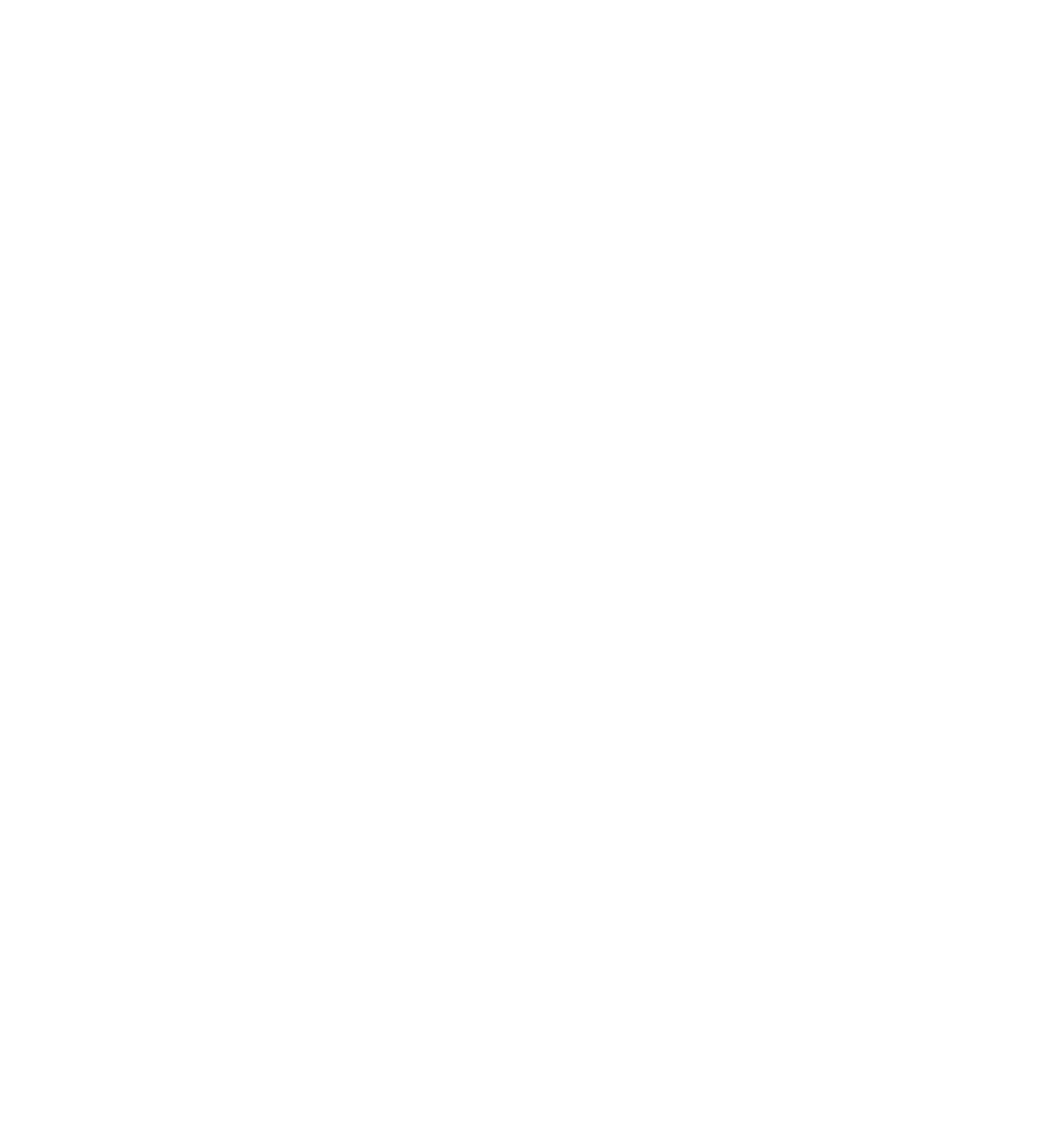
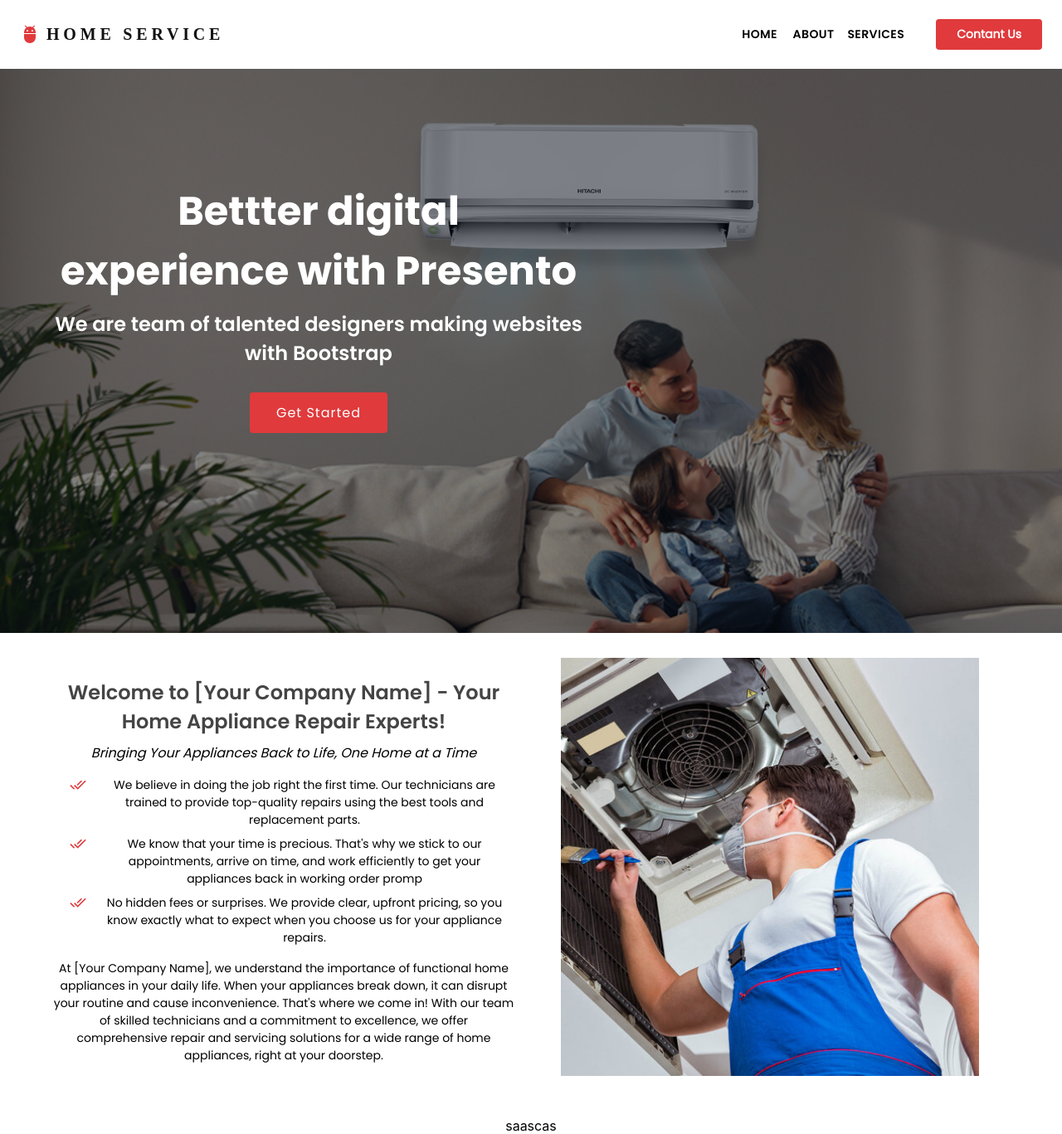
Before and after one commit to udhaya6117/Kartick_AC, a React (Create React App) app: page / in a window 1280 px wide. Shown: the whole page at 83% size. Before the commit the page ends 800 px from the top, so only its background shows below. Built offline with nearby package versions, Linux system fonts and the light colour scheme.

Commit message:
karthick_ac project

```diff
--- a/src/App.js
+++ b/src/App.js
@@ -1,10 +1,11 @@
 import logo from './logo.svg';
 import './App.css';
+import Landingpage from './Landingpage/Landingpage';
 
 function App() {
   return (
     <div className="App">
-
+       <Landingpage />
     </div>
   );
 }
--- a/src/Landingpage/Landingpage.css
+++ b/src/Landingpage/Landingpage.css
@@ -0,0 +1,136 @@
+.header-btn{
+    margin-left: 30px;
+    background: #e03a3c;
+    color: #fff;
+    border-radius: 4px;
+    padding: 8px 25px;
+    white-space: nowrap;
+    transition: 0.3s;
+    font-size: 14px;
+    font-weight: 600;
+    border: none;
+    display: inline-block;
+    font-family: "Poppins-Regular";
+}
+.hero-box{
+    z-index: 11111;
+}
+
+.hero-img h1 {
+    margin: 0;
+    font-size: 48px;
+    font-weight: 700;
+    color: #fff;
+    font-family: "Poppins-Bold";
+  }
+
+  .hero-img h2 {
+    color: #fff;
+    margin: 10px 0 0 0;
+    font-size: 24px;
+    font-family: "Poppins-SemiBold";
+  }
+
+  .hero-img .btn{
+    font-family: "Raleway", sans-serif;
+    font-weight: 500;
+    font-size: 16px;
+    letter-spacing: 1px;
+    display: inline-block;
+    padding: 10px 30px;
+    border-radius: 4px;
+    transition: 0.5s;
+    margin-top: 30px;
+    color: #fff;
+    background: #e03a3c;
+    border: 2px solid #e03a3c;
+    font-family: "Poppins-Regular";
+  }
+
+  .hero-img .btn:hover {
+    background: transparent;
+    border-color: #fff;
+    cursor: pointer;
+  }
+
+
+/* Landingpage content */
+
+.hero-img {
+    width: 100%;
+    height: 85vh;
+    background: url("../img/hero-img.jpg") top center ;
+    background-size: cover;
+    position: relative;
+    padding-top: 0px;
+  }
+
+  .hero-img::after {
+    content: "";
+    background: rgba(4, 12, 25, 0.5);
+    position: absolute;
+    bottom: 0;
+    top: 0;
+    left: 0;
+    right: 0;
+  }
+
+  .hero-img .hero-container{
+    position: absolute;
+    width: 50%;
+    z-index: 9;
+    top:20%;
+    left: 5%;
+  }
+
+  .Aboutus{
+    margin-top: 30px;
+  }
+  .aboutus-box{
+    display: grid;
+    grid-template-columns: 50% 50%;
+  }
+
+  .aboutus-box .about-box-1{
+    padding-right: 20px;
+  }
+
+  .aboutus-box .about-box-1 h3{
+    font-weight: 600;
+    font-size: 24px;
+    font-family: "Poppins-SemiBold";
+    color: #444444;
+    margin-bottom: 0.5rem;
+  }
+
+  .aboutus-box .about-box-1 p{
+    font-style: italic;
+    font-family: "Poppins-Regular";
+    margin-top: 0px;
+  }
+  .aboutus-box .about-box-1 .aboutus-contecnt-box-1{
+    font-family: "Poppins-Regular";
+    margin-top: 0px;
+    font-size: 14px;
+    font-style: normal;
+  }
+  .aboutus-box .about-box-1 ul{
+    padding-left: 20px;
+  }
+  .aboutus-box .about-box-1 ul li {
+    font-family: "Poppins-Regular";
+    font-size: 14px;
+    margin-bottom: 0.5rem;
+    list-style: none;
+    display: flex;
+    justify-content: center;
+    align-items:flex-start;
+  }
+  .aboutus-box .about-box-2{
+    display: flex;
+    justify-content: center;
+  }
+
+  .points-box{
+    margin-top: 50px;
+  }
--- a/src/Landingpage/Landingpage.js
+++ b/src/Landingpage/Landingpage.js
@@ -1,8 +1,18 @@
 import React from 'react'
+import Landingpageheader from './Landingpagecontent/Landingpageheader'
+import Landingpagecontects from './Landingpagecontent/Landingpagecontects'
+import "../Landingpage/Landingpage.css"
 
 const Landingpage = () => {
   return (
-    <div>Landingpage</div>
+    <div>
+      <div>
+        <Landingpageheader />
+      </div>
+      <div>
+        <Landingpagecontects />
+      </div>
+    </div>
   )
 }
 
--- /dev/null
+++ b/src/Landingpage/Landingpagecontent/Landingpagecontects.js
@@ -0,0 +1,46 @@
+import { Container } from "@mui/material";
+import React from "react";
+import DoneAllIcon from '@mui/icons-material/DoneAll';
+import aboutsimg from "../../../src/img/aboutus-img.jpg";
+
+const Landingpagecontects = () => {
+  return (
+    <div>
+      <div className="hero-img">
+        <div class="hero-container">
+          <h1>
+            Bettter digital <br></br>experience with Presento
+          </h1>
+          <h2>
+            We are team of talented designers making websites with Bootstrap
+          </h2>
+          <button class="btn">Get Started</button>
+        </div>
+      </div>
+      <div className="Aboutus">
+        <Container>
+          <div className="aboutus-box">
+            <div className="about-box-1">
+              <h3>Welcome to [Your Company Name] - Your Home Appliance Repair Experts!</h3>
+              <p>Bringing Your Appliances Back to Life, One Home at a Time</p>
+              <ul>
+                <li><DoneAllIcon  sx={{fontSize:20,color:"#e03a3c",marginRight:"10px"}}/>We believe in doing the job right the first time. Our technicians are trained to provide top-quality repairs using the best tools and replacement parts.</li>
+                <li><DoneAllIcon sx={{fontSize:20,color:"#e03a3c",marginRight:"10px"}} />We know that your time is precious. That's why we stick to our appointments, arrive on time, and work efficiently to get your appliances back in working order promp</li>
+                <li><DoneAllIcon sx={{fontSize:20,color:"#e03a3c",marginRight:"10px"}} />No hidden fees or surprises. We provide clear, upfront pricing, so you know exactly what to expect when you choose us for your appliance repairs.</li>
+              </ul>
+              <p className="aboutus-contecnt-box-1">At [Your Company Name], we understand the importance of functional home appliances in your daily life. When your appliances break down, it can disrupt your routine and cause inconvenience. That's where we come in! With our team of skilled technicians and a commitment to excellence, we offer comprehensive repair and servicing solutions for a wide range of home appliances, right at your doorstep.</p>
+            </div>
+            <div className="about-box-2">
+              <img src={aboutsimg} />
+            </div>
+          </div>
+        </Container>
+      </div>
+      <div className="points-box">
+saascas
+      </div>
+    </div>
+  );
+};
+
+export default Landingpagecontects;
--- /dev/null
+++ b/src/Landingpage/Landingpagecontent/Landingpageheader.js
@@ -0,0 +1,144 @@
+import React from "react";
+import AppBar from "@mui/material/AppBar";
+import Box from "@mui/material/Box";
+import Toolbar from "@mui/material/Toolbar";
+import IconButton from "@mui/material/IconButton";
+import Typography from "@mui/material/Typography";
+import Menu from "@mui/material/Menu";
+import MenuIcon from "@mui/icons-material/Menu";
+import Container from "@mui/material/Container";
+import Avatar from "@mui/material/Avatar";
+import Button from "@mui/material/Button";
+import Tooltip from "@mui/material/Tooltip";
+import MenuItem from "@mui/material/MenuItem";
+import AdbIcon from "@mui/icons-material/Adb";
+
+const pages = ["Home", "About", "Services"];
+const settings = ["Profile", "Account", "Dashboard", "Logout"];
+
+const Landingpageheader = () => {
+  const [anchorElNav, setAnchorElNav] = React.useState(null);
+  const [anchorElUser, setAnchorElUser] = React.useState(null);
+
+  const handleOpenNavMenu = (event) => {
+    setAnchorElNav(event.currentTarget);
+  };
+  const handleOpenUserMenu = (event) => {
+    setAnchorElUser(event.currentTarget);
+  };
+
+  const handleCloseNavMenu = () => {
+    setAnchorElNav(null);
+  };
+
+  const handleCloseUserMenu = () => {
+    setAnchorElUser(null);
+  };
+
+  return (
+    <div>
+      {" "}
+      <AppBar position="static"  sx={{backgroundColor:"white",padding:"7px 0"}}>
+        <Container maxWidth="xl">
+          <Toolbar disableGutters>
+            <AdbIcon sx={{ display: { xs: "none", md: "flex" }, mr: 1,color:"#e03a3c" }} />
+            <Typography
+              variant="h6"
+              noWrap
+              component="a"
+              href="/"
+              sx={{
+                mr: 2,
+                display: { xs: "none", md: "flex" },
+                fontFamily: "monospace",
+                fontWeight: 700,
+                letterSpacing: ".3rem",
+                color: "inherit",
+                textDecoration: "none",
+                color:"#111111",
+                fontFamily:"Poppins"
+              }}
+            >
+              HOME SERVICE
+            </Typography>
+
+            <Box sx={{ flexGrow: 1, display: { xs: "flex", md: "none" } }}>
+              <IconButton
+                size="large"
+                aria-label="account of current user"
+                aria-controls="menu-appbar"
+                aria-haspopup="true"
+                onClick={handleOpenNavMenu}
+                color="inherit"
+              >
+                <MenuIcon />
+              </IconButton>
+              <Menu
+                id="menu-appbar"
+                anchorEl={anchorElNav}
+                anchorOrigin={{
+                  vertical: "bottom",
+                  horizontal: "left",
+                }}
+                keepMounted
+                transformOrigin={{
+                  vertical: "top",
+                  horizontal: "left",
+                }}
+                open={Boolean(anchorElNav)}
+                onClose={handleCloseNavMenu}
+                sx={{
+                  display: { xs: "block", md: "none" },
+                }}
+              >
+                {pages.map((page) => (
+                  <MenuItem key={page} onClick={handleCloseNavMenu}>
+                    <Typography textAlign="center">{page}</Typography>
+                  </MenuItem>
+                ))}
+              </Menu>
+            </Box>
+            <AdbIcon sx={{ display: { xs: "flex", md: "none" }, mr: 1 }} />
+            <Typography
+              variant="h5"
+              noWrap
+              component="a"
+              href="/"
+              sx={{
+                mr: 2,
+                display: { xs: "flex", md: "none" },
+                flexGrow: 1,
+                fontFamily: "monospace",
+                fontWeight: 700,
+                letterSpacing: ".3rem",
+                color: "inherit",
+                textDecoration: "none",
+              }}
+            >
+              HOME SERVICE
+            </Typography>
+            <Box sx={{ flexGrow: 1, display: { xs: "none", md: "flex" },justifyContent:"flex-end" }}>
+              {pages.map((page) => (
+                <Button
+                  key={page}
+                  onClick={handleCloseNavMenu}
+                  sx={{ my: 2, color: "black", display: "block",fontFamily:"Poppins-SemiBold" }}
+                >
+                  {page}
+                </Button>
+              ))}
+            </Box>
+
+           <div>
+            <button className="header-btn">
+                 Contant Us
+            </button>
+           </div>
+          </Toolbar>
+        </Container>
+      </AppBar>
+    </div>
+  );
+};
+
+export default Landingpageheader;
```
Also changed, not shown: src/img/aboutus-img.jpg (added), src/img/hero-img.jpg (added).
